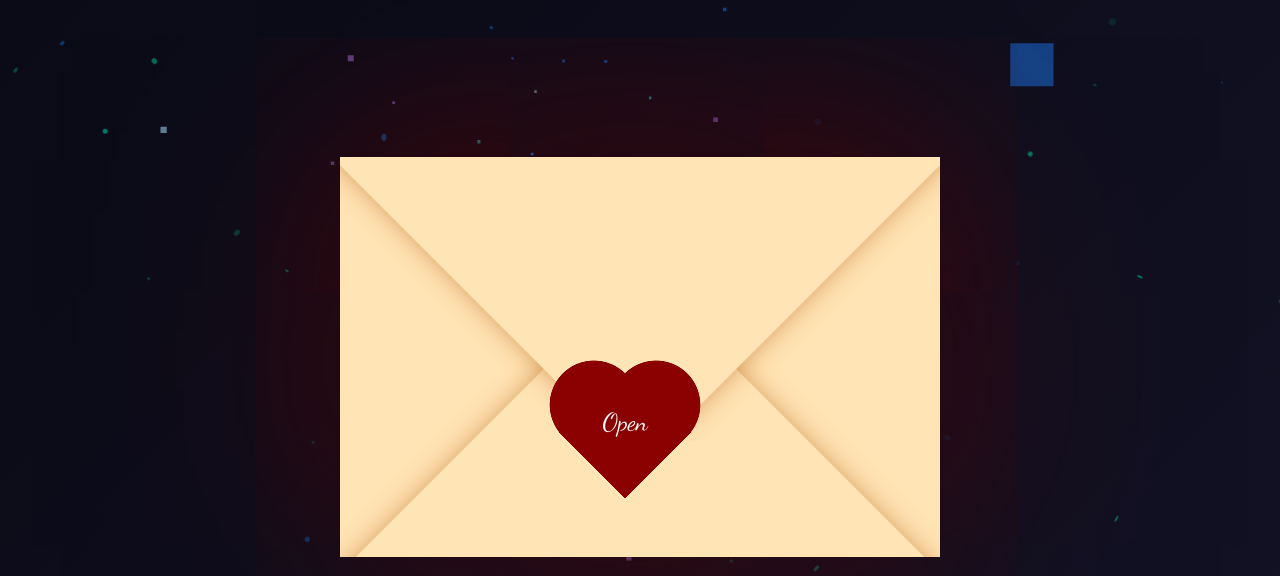
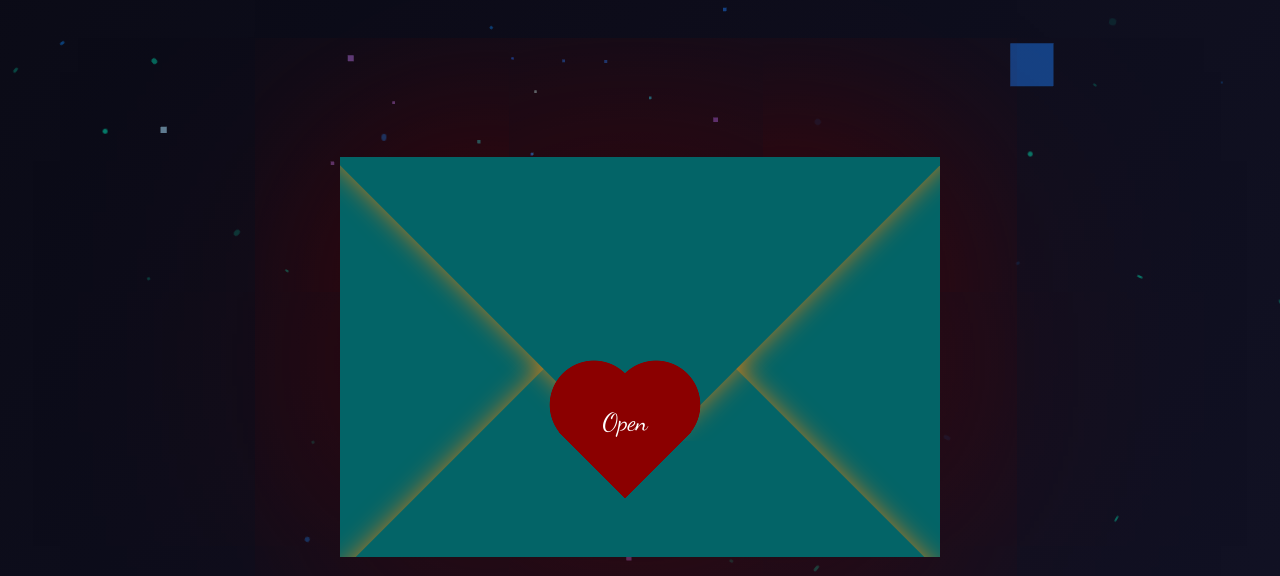
Before and after one commit to ARTMashimbyi/To-Namadzavho, a plain HTML site: page index.html in a window 1280 px wide. Shown: the part 217-793 px from the top of the page. Drawn offline with nearby package versions, Linux system fonts and the light colour scheme.

Commit message:
Update index.html

```diff
--- a/index.html
+++ b/index.html
@@ -36,12 +36,12 @@
 
         --envelope-x: 300px;
         --envelope-y: 200px;
-        --envelope-bg: Moccasin;
-        --envelope-shadow: Peru;
+        --envelope-bg: rgb(3, 100, 103);
+        --envelope-shadow: rgb(255, 128, 0);
         --letter-x: 250px;
         --letter-y: calc(250px - 1rem - 10px);
         --letter-bg: AntiqueWhite;
-        --letter-shadow: BurlyWood;
+        --letter-shadow: rgb(135, 215, 222);
         --letter-text: #180d07;
         --letter-font: "Dancing Script", serif;
         --letter-button-text: darkred;
```
